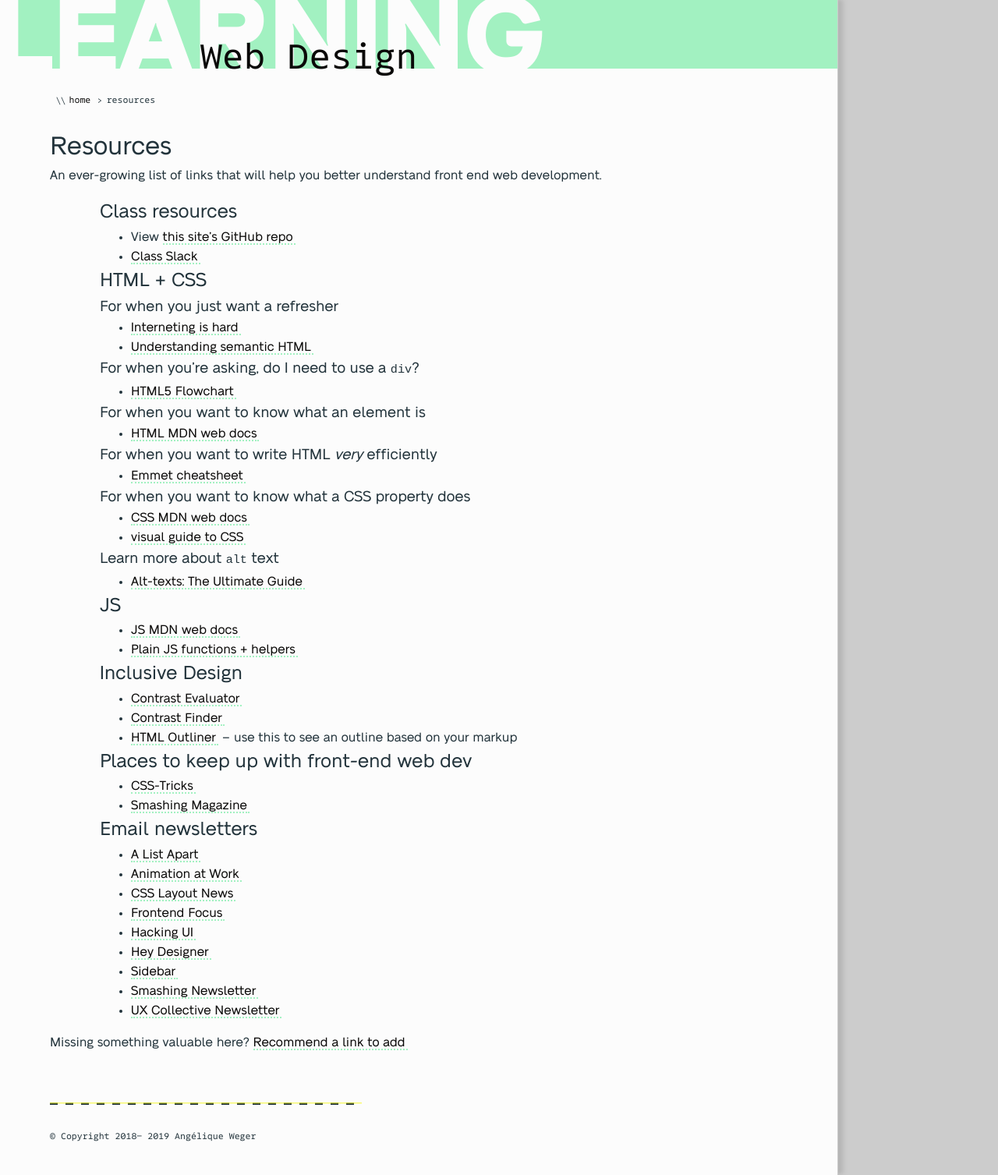
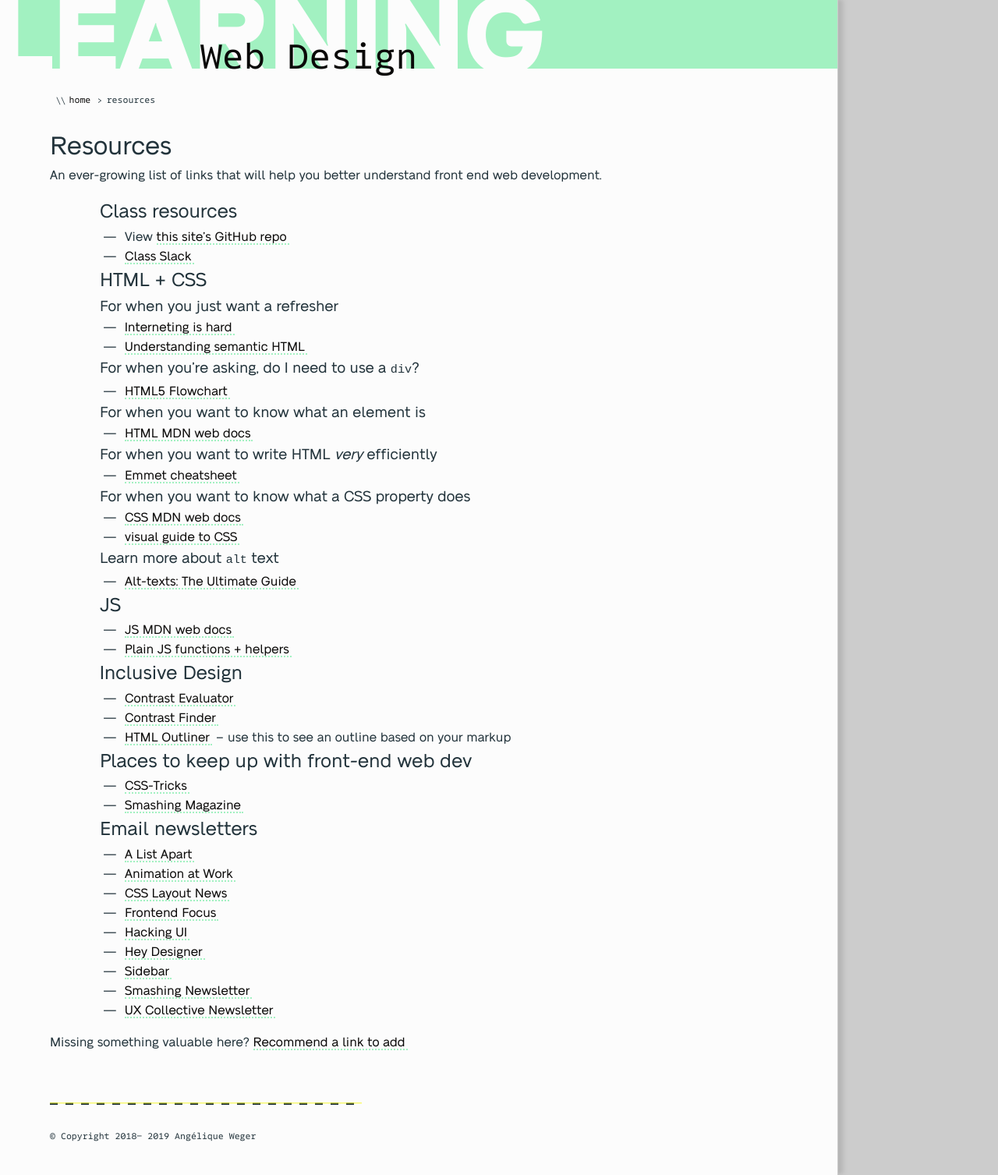
Before and after one commit to mica-web/mica-web.github.io, a Jekyll site: the page built from resources.md, in a window 1280 px wide. Shown: the whole page at 78% size. Built offline with Jekyll 4.4.1, drawn with Linux system fonts in a browser that asks for light colours; some web fonts are replaced.

Commit message:
Base UL styles

```diff
--- a/_sass/_base.scss
+++ b/_sass/_base.scss
@@ -21,6 +21,33 @@
   margin-bottom: 0;
 }
 
+ul {
+  main & {
+    list-style-type: none;
+    padding-left: 0;
+
+    >li {
+      margin-left: 2rem;
+      position: relative;
+
+      &::before {
+        content: '\2014';
+        margin-left: -1.7rem;
+        position: absolute;
+      }
+
+      li {
+        margin-left: 1.5rem;
+
+        &::before {
+          content: '\2013';
+          margin-left: -1.25rem;
+        }
+      }
+    }
+  }
+}
+
 img {
   height: auto;
   max-width: 100%;
```
